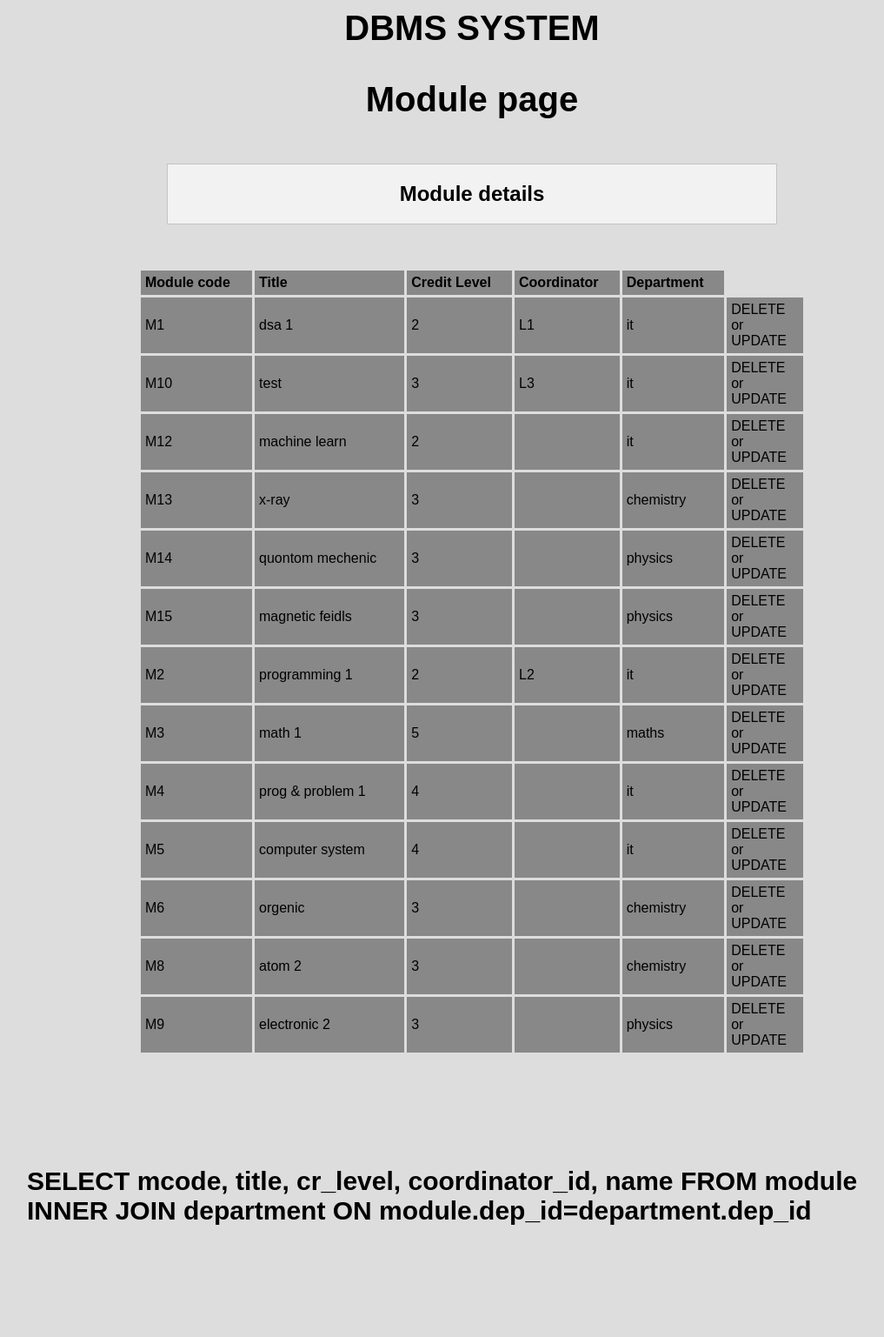
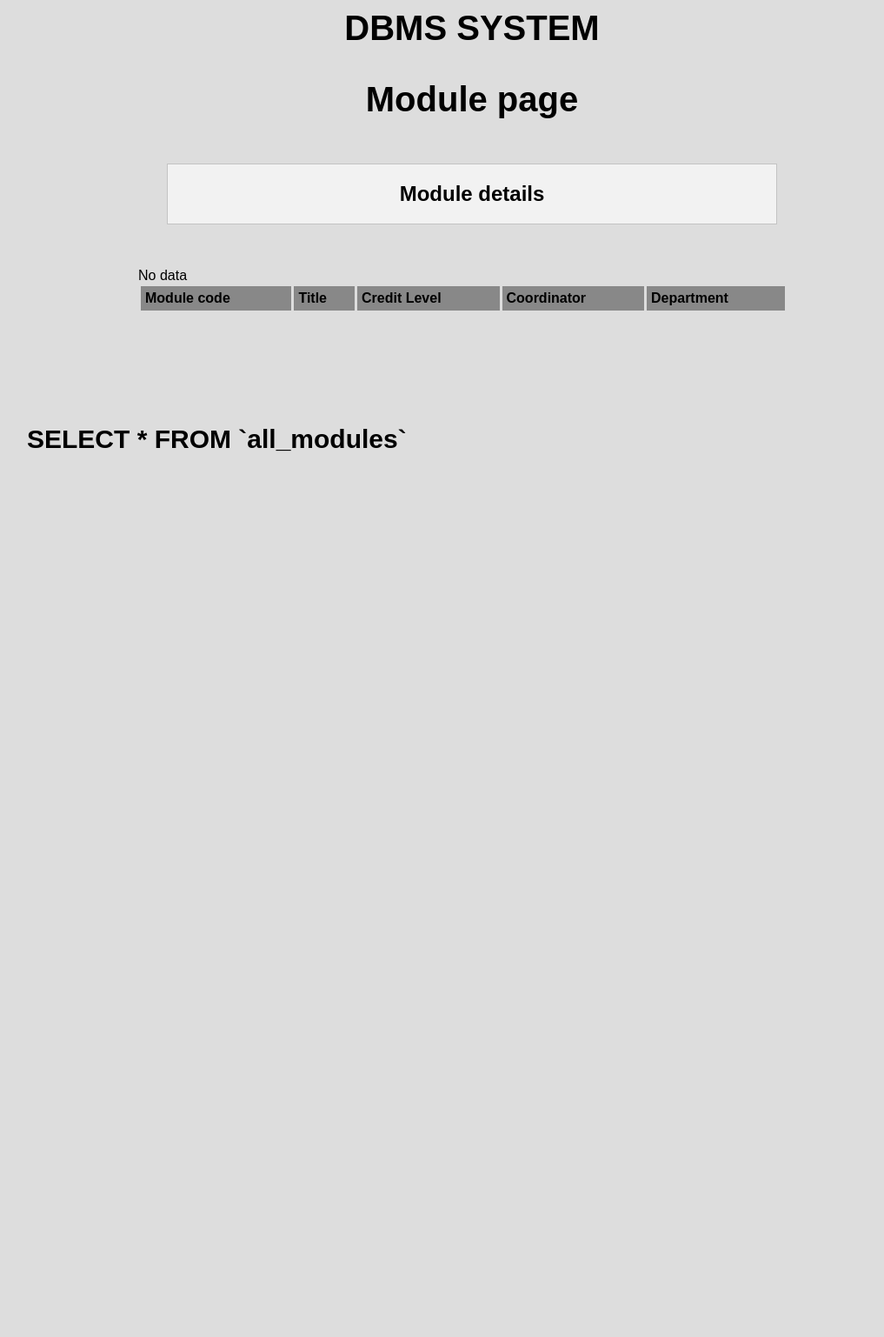
Before and after one commit to ppkavinda/dbms-assignment2, a PHP site: page /student/modules.php in a window 1280 px wide. Shown: the whole page at 87% size, without its empty margins (97-1114 px from the left). After the commit the page ends 519 px from the top, so only its background shows below. Run offline with PHP 8.4, Linux system fonts and the light colour scheme; data comes from the database, SQL or seed files in the repository; data that the repository does not hold is empty.

Commit message:
just checking

```diff
--- a/student/modules.php
+++ b/student/modules.php
@@ -8,7 +8,7 @@ session_start();
 // }
 
 include_once("config.php");
-$sql1 = "SELECT mcode, title, cr_level, coordinator_id, name FROM module INNER JOIN department ON module.dep_id=department.dep_id";
+$sql1 = "SELECT * FROM `all_modules`";
 $result1 = mysqli_query($con, $sql1) or die(mysqli_error($con));
 
 if(mysqli_num_rows($result1)>0){
```
